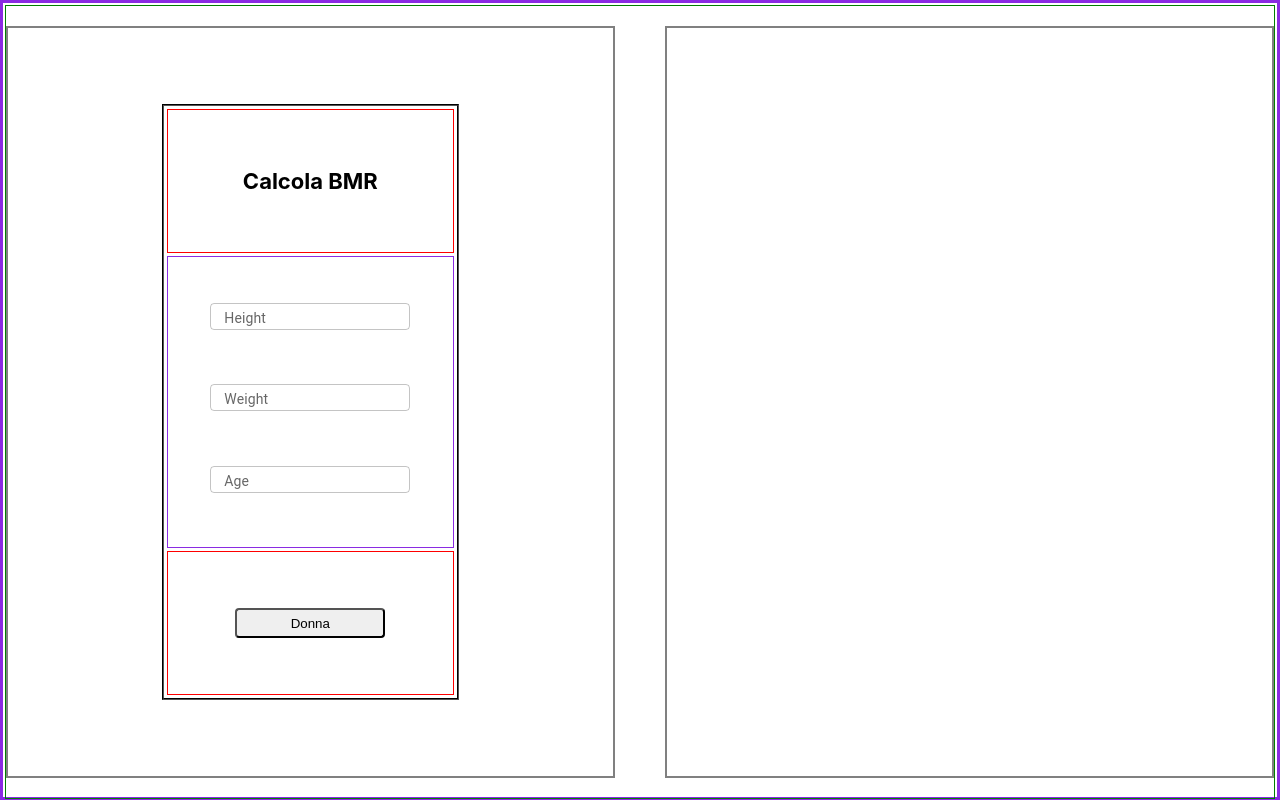
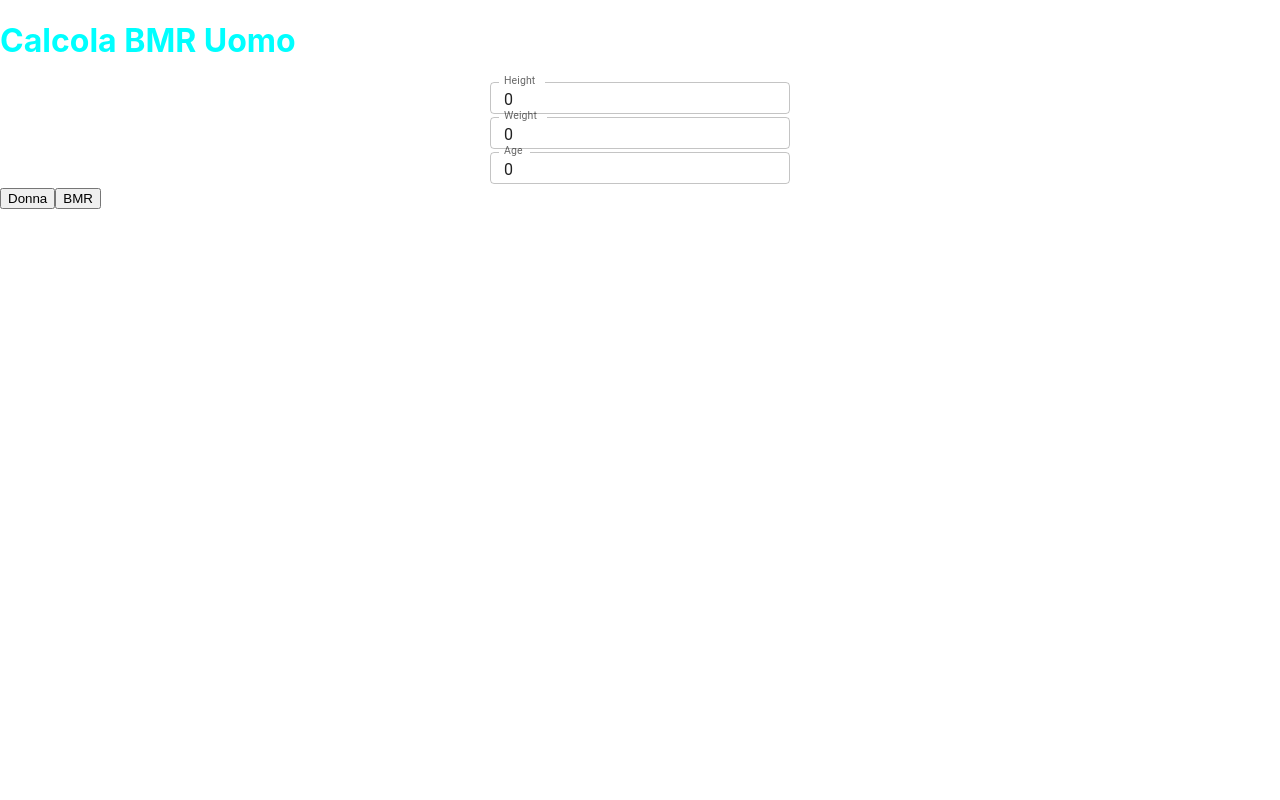
Before and after one commit to neodev89/new-BMR, a React (Create React App) app: page / in a window 1280 px wide. Built offline with nearby package versions, Linux system fonts and the light colour scheme.

Commit message:
Primo commit del nuovo progetto 'new BMR'

```diff
--- a/package.json
+++ b/package.json
@@ -3,6 +3,9 @@
   "version": "0.1.0",
   "private": true,
   "dependencies": {
+    "@emotion/react": "^11.11.4",
+    "@emotion/styled": "^11.11.5",
+    "@mui/material": "^5.15.15",
     "@testing-library/jest-dom": "^5.17.0",
     "@testing-library/react": "^13.4.0",
     "@testing-library/user-event": "^13.5.0",
@@ -10,8 +13,10 @@
     "@types/node": "^16.18.71",
     "@types/react": "^18.2.48",
     "@types/react-dom": "^18.2.18",
+    "formik": "^2.4.5",
     "react": "^18.2.0",
     "react-dom": "^18.2.0",
+    "react-router-dom": "^6.22.2",
     "react-scripts": "5.0.1",
     "typescript": "^4.9.5",
     "web-vitals": "^2.1.4"
--- a/src/App.tsx
+++ b/src/App.tsx
@@ -1,89 +1,110 @@
-import React, { useState, useEffect, useContext } from 'react';
+import React, { useState, useEffect, useContext, useReducer } from 'react';
 import { BrowserRouter, Routes, Route } from 'react-router-dom';
-import StyleBmr from './Appstyle.module.css';// stile css per i laptop
-import StyleBmrMobile from './Appstyle.mobile.module.css';// stile per i dispositivi mobili
 import { Box, TextField } from '@mui/material';
-import { inputsSelection } from './ObjLib';
 
-const objList: any = inputsSelection;
-
-const MyContext = React.createContext({})
+const MyContext = React.createContext({});
 
 const BmrApp = () => {
-  const [width, setWidth] = useState(0)
 
-  useEffect(() => {
-    function handleResize() {
-      setWidth(window.innerWidth)
-    }
-    if (window.innerWidth >= 0) {
-      setWidth(window.innerWidth)
-    }
-    // Questo codice verrà eseguito dopo il caricamento del DOM
-    // console.log('Il DOM è completamente caricato');
+  // useEffect(() => {
+  //   function handleResize() {
+  //     setWidth(window.innerWidth)
+  //   }
+  //   if (window.innerWidth >= 0) {
+  //     setWidth(window.innerWidth)
+  //   }
+  //   // Questo codice verrà eseguito dopo il caricamento del DOM
+  //   // console.log('Il DOM è completamente caricato');
 
-    window.addEventListener("resize", handleResize)
+  //   window.addEventListener("resize", handleResize)
 
-    return () => {
-      window.removeEventListener("resize", handleResize)
-    }
-  }, [setWidth]);
+  //   return () => {
+  //     window.removeEventListener("resize", handleResize)
+  //   }
+  // }, [setWidth]);
+
   return (
     <BrowserRouter>
-      {
-        width > 768
-          ?
-          <div style={{ position: 'relative', height: '100vh', minWidth: 1000 }}>
+      <Box>
         <Routes>
           <Route path='/' element={<PrincipalPage />} />
         </Routes>
-          </div>
-          :
-          <div style={{ position: 'relative', height: '100vh', minWidth: 338 }}>
-            <Routes>
-              <Route path='/' element={<PrincipalPage mobile />} />
-            </Routes>
-          </div>
-
-      }
+      </Box>
     </BrowserRouter>
   )
 }
 
 interface MobileProps {
-  mobile?: boolean;
   handleGender?: () => void;
   textBtn?: string;
   el?: any;
 }
 
-interface TextFiledProps {
-  mobile?: boolean;
+type TextFiledProps = {
   className?: any;
-  key: number | string;
-  variant: any;
-  type: string;
-  label: string;
+  key?: number | string;
+  variant?: any;
+  type?: string;
+  value?: string | any;
+  label?: string;
   InputProps?: any;
   children?: string;
   style?: object;
+  onChange?: any;
 }
 
-const PrincipalPage = (props: MobileProps) => {
-  const [chooseGender, setChooseGender]: any = useState(false);
+const PrincipalPage = (props: TextFiledProps) => {
+  const [chooseGender, setChooseGender]: any = useState(false); // false sta per uomo, true per donna
   function handleGender(): any {
     setChooseGender(!chooseGender);
   }
 
-  const {
-    app,
-    principalDiv,
-    couple,
-    divTotal,
-    divTitle,
-    divBody,
-    divFoot,
-  } = props.mobile ? StyleBmrMobile : StyleBmr;
+  const [field1, setField1] = useState(0);
+  const [field2, setField2] = useState(0);
+  const [field3, setField3] = useState(0);
+
+  function HandleBmr(a: number, b: number, c: number): any {
+    //in Man: BMR=66.4730 + 13.7516 x weight in kg + 5.0033 x height in cm – 6.7550 x age in years.
+    //In women, BMR=655.0955 + 9.5634 x weight in kg + 1.8496 x height in cm – 4.6756 x age in years.
+    if (chooseGender) {
+      if (a === 0 && b === 0 && c === 0) {
+        alert('Attenzione! non hai compilato alcuni/tutti i campi')
+      } else {
+        let result1 = Math.floor(655.0955 + (9.5634 * b) + (1.8496 * a) - (4.6756 * c));
+        handleIMC(a, b);
+        console.log(result1, a, b, c);
+        resetFields();
+      }
+
+    } else {
+      if (a === 0 && b === 0 && c === 0) {
+        alert('Attenzione! non hai compilato alcuni/tutti i campi')
+      } else {
+        let result2 = Math.floor(66.4730 + (13.7516 * b) + (5.0033 * a) - (6.7550 * c));
+        handleIMC(a, b);
+        console.log(result2, a, b, c);
+        resetFields();
+      }
+    }
+  }
+
+  const handleIMC = (a: number, b: number) => {
+    let height = a / 100;
+    let imc = ((b) / (height * height)).toFixed(2);
+    console.log(imc)
+  }
+
+  const resetFields = () => {
+    setField1(0)
+    setField2(0)
+    setField3(0)
+  }
+
+  const inputsSelection = [
+    { id: 1, label: 'Height', variant: 'outlined', type: 'number', value: field1, onChange: (e: any) => setField1(Number(e.target.value)) },
+    { id: 2, label: 'Weight', variant: 'outlined', type: 'number', value: field2, onChange: (e: any) => setField2(Number(e.target.value)) },
+    { id: 3, label: 'Age', variant: 'outlined', type: 'number', value: field3, onChange: (e: any) => setField3(Number(e.target.value)) }
+  ];
 
   return (
     <>
@@ -91,41 +112,42 @@ const PrincipalPage = (props: MobileProps) => {
         chooseGender,
         handleGender
       }}>
-        <div className={app}>
-          <div className={principalDiv}>
-            <div className={couple}>
+        <div>
+          <div>
+            <div>
               {/**Calcola il BMR per uomo o donna */}
-              <div className={divTotal}>
-                <div className={divTitle}>
+              <div>
+                <div>
                   <h1 style={{
-                    fontSize: props.mobile ? '16px' : '22px',
+                    color: chooseGender ? 'pink' : 'aqua'
                   }}>
-                    Calcola BMR
+                    Calcola BMR {chooseGender ? 'Donna' : 'Uomo'}
                   </h1>
                 </div>
-                <div className={divBody}>
+                <div>
                   {
-                    objList.map((el: any) => {
+                    inputsSelection.map((el: any) => {
                       return (
                         <AppBox
                           key={el.id}
                           variant={el.variant}
                           label={el.label}
                           type={el.type}
+                          value={el.value}
+                          onChange={el.onChange}
                         />
                       )
                     })
                   }
                 </div>
-                <div className={divFoot}>
-                  {!chooseGender && <CalcMan textBtn='Donna'/>}
-                  {chooseGender && <CalcWoman textBtn='Uomo'/>}
+                <div>
+                  {!chooseGender && <CalcMan textBtn='Donna' />}
+                  {chooseGender && <CalcWoman textBtn='Uomo' />}
+                  <button type="button" onClick={() => HandleBmr(field1, field2, field3)}>BMR</button>
                 </div>
               </div>
             </div>
-            <div className={couple}>
             {/**Qui calcola la massa grassa */}
-            </div>
           </div>
         </div>
       </MyContext.Provider>
@@ -135,11 +157,10 @@ const PrincipalPage = (props: MobileProps) => {
 
 const CalcMan = (props: MobileProps) => {
   const { chooseGender, handleGender }: any = useContext(MyContext); // Usa handleGender dal tuo contesto
-  const { btn }: any = props.mobile ? StyleBmrMobile : StyleBmr;
 
   return (
     <>
-      <button className={btn} type="button" onClick={() => handleGender(!chooseGender)}>{props.textBtn}</button>
+      <button type="button" onClick={() => handleGender(!chooseGender)}>{props.textBtn}</button>
       {/* // Usa handleGender quando il pulsante viene cliccato */}
     </>
 
@@ -148,11 +169,10 @@ const CalcMan = (props: MobileProps) => {
 
 const CalcWoman = (props: MobileProps) => {
   const { chooseGender, handleGender }: any = useContext(MyContext);
-  const { btn }: any = props.mobile ? StyleBmrMobile : StyleBmr
 
   return (
     <>
-      <button className={btn} type="button" onClick={() => handleGender(!chooseGender)}>{props.textBtn}</button>
+      <button type="button" onClick={() => handleGender(!chooseGender)}>{props.textBtn}</button>
       {/* // Usa handleGender quando il pulsante viene cliccato */}
     </>
   )
@@ -160,7 +180,7 @@ const CalcWoman = (props: MobileProps) => {
 
 
 const AppBox = (props: TextFiledProps) => {
-  const [isFocused, setIsFocused] : any = useState(false);
+  const [isFocused, setIsFocused]: any = useState(false);
 
   return (
     <Box
@@ -171,7 +191,6 @@ const AppBox = (props: TextFiledProps) => {
         justifyContent: 'center',
         height: 35,
         width: '100%',
-          maxWidth: props.mobile ? '150px' : '200px',
       }}
     >
       <TextField
@@ -179,13 +198,18 @@ const AppBox = (props: TextFiledProps) => {
         variant={props.variant}
         onFocus={() => setIsFocused(!isFocused)}
         onBlur={() => setIsFocused(false)}
+        onChange={props.onChange}
+        value={props.value}
         sx={{
-            height: '27px',
-            width: '100%',
+          height: 35,
+          width: '300px',
           cursor: 'pointer',
           '& .MuiOutlinedInput-root': {
             height: '100%',
             maxHeight: 35,
+            '& > fieldset': {
+              height: '100%',
+            },
           },
           '& .MuiOutlinedInput-root:hover': {
             '& > fieldset': {
@@ -198,7 +222,7 @@ const AppBox = (props: TextFiledProps) => {
           color: 'secondary',
           sx: {
             fontSize: 14,
-              top: isFocused ? 0 : '-11px'
+            top: isFocused ? '-11px' : '0'
           },
         }}
       >
@@ -207,13 +231,7 @@ const AppBox = (props: TextFiledProps) => {
   )
 }
 
-const ErrorPage = () => {
 
-  return (
-    <div>
-      <h1>Pagina di errore</h1>
-    </div>
-  )
-}
+
 
 export default BmrApp;
--- a/src/Appstyle.module.css
+++ b/src/Appstyle.module.css
@@ -35,6 +35,8 @@ body {
     flex-wrap: wrap;
     height: 95%;
     width: 48%;
+    min-width: 200px;
+    min-height: 400px;
     border: 2px solid grey;
     grid-template-columns: repeat(8, 1fr);
     grid-template-rows: repeat(10, 1fr);
@@ -66,6 +68,7 @@ body {
     height: calc(calc(100% / 2) - 0.3rem);
     width: 98%;
     border: 1px solid blueviolet;
+
 }
 
 .divFoot {
@@ -78,8 +81,5 @@ body {
     height: 30px;
     width: 150px;
     border-radius: 4px;
+    cursor: pointer;
 }
-
-.women {
-    color: hotpink;
-}
--- a/src/ObjLib.tsx
+++ /dev/null
@@ -1,9 +0,0 @@
-import React from "react";
-
-const inputsSelection = [
-    { id: 1, label: 'Height', variant: 'outlined', type: 'text' },
-    { id: 2, label: 'Weight', variant: 'outlined', type: 'text' },
-    { id: 3, label: 'Age', variant: 'outlined', type: 'text' }
-];
-
-export {inputsSelection};
--- /dev/null
+++ b/src/styles/useSxStyle.tsx
@@ -0,0 +1 @@
+import sx from "../tipes/sxTipe";
--- /dev/null
+++ b/src/tipes/sxTipe.ts
@@ -0,0 +1,5 @@
+import { SxProps, Theme } from '@mui/material';
+
+const sx = (props: SxProps<Theme>) => props;
+
+export default sx;
```
Also changed, not shown: src/components/InputTextStyle.tsx (added, +19 -0 lines), src/components/MyInputText.tsx (added, +13 -0 lines), src/types/InputProps.tsx (added, +15 -0 lines), Sx gestito con Typescript.txt (added), 1 other file (tests, documents, lock files or other folders). Lines whose indentation alone changed are shown as unchanged.
